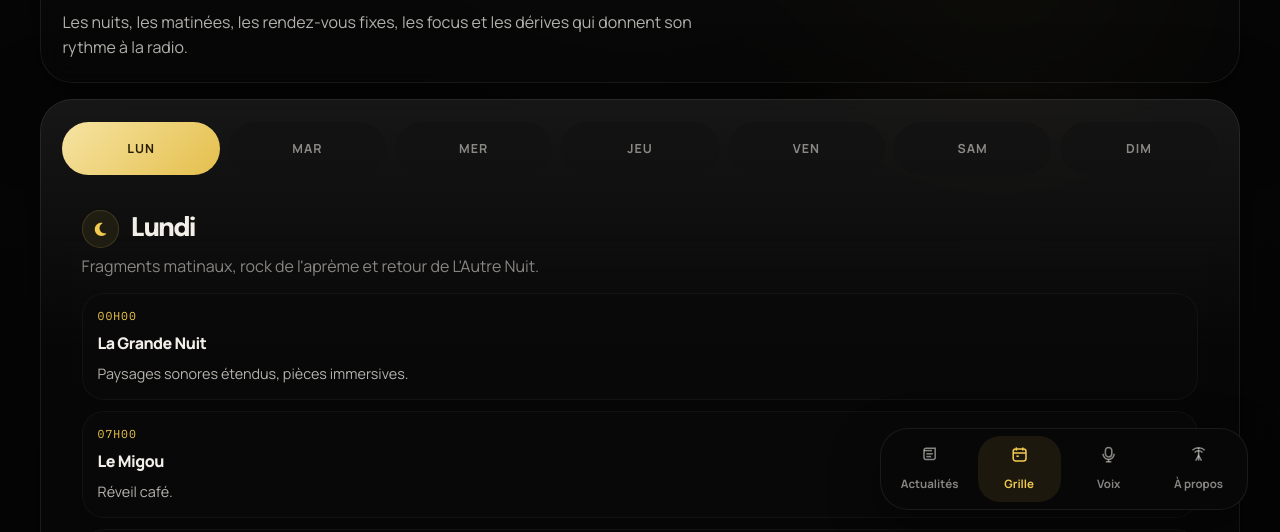
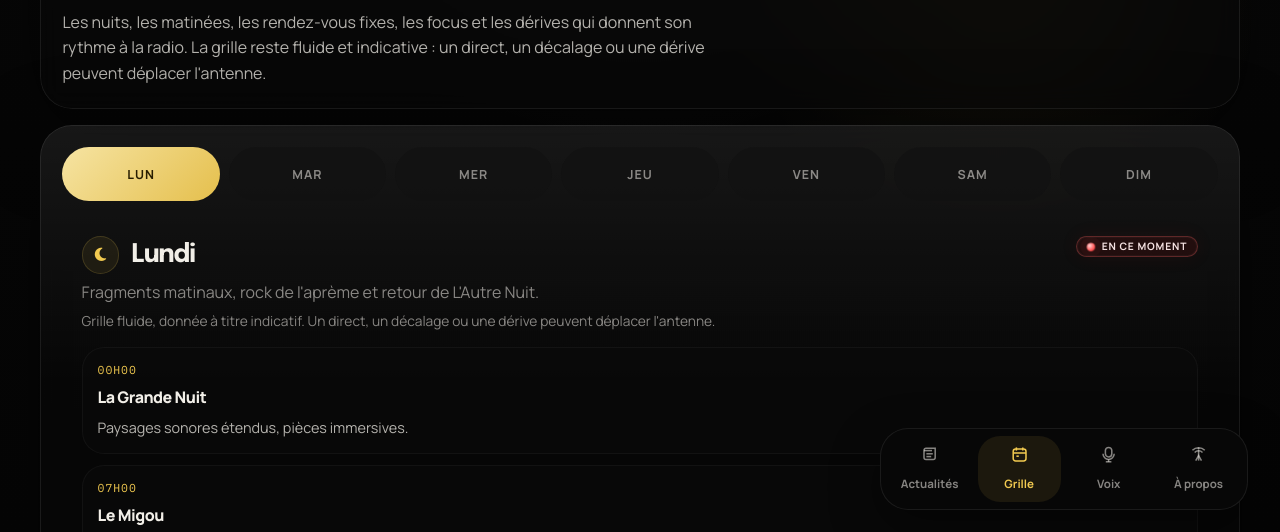
Before and after one commit to Dr-John-8bits/lechatnoirradio-preprod, a plain HTML site: page grille.html in a window 1280 px wide. Shown: the part 258-790 px from the top of the page. Drawn offline with Linux system fonts and the light colour scheme.

Commit message:
Add current schedule indicator

```diff
--- a/assets/css/site.css
+++ b/assets/css/site.css
@@ -907,6 +907,14 @@ input[type="range"] {
   flex-wrap: wrap;
 }
 
+.program-badges {
+  display: inline-flex;
+  align-items: center;
+  justify-content: flex-end;
+  gap: 0.4rem;
+  flex-wrap: wrap;
+}
+
 .today-focus-title-row,
 .schedule-name-row {
   display: flex;
@@ -942,6 +950,36 @@ input[type="range"] {
   text-transform: uppercase;
   white-space: nowrap;
   backdrop-filter: blur(10px);
+}
+
+.current-pill {
+  display: inline-flex;
+  align-items: center;
+  gap: 0.42rem;
+  max-width: 100%;
+  padding: 0.28rem 0.64rem;
+  color: rgba(255, 236, 236, 0.96);
+  border: 1px solid rgba(255, 107, 107, 0.28);
+  border-radius: 999px;
+  background: rgba(120, 16, 16, 0.18);
+  font-size: 0.64rem;
+  font-weight: 700;
+  line-height: 1;
+  letter-spacing: 0.08em;
+  text-transform: uppercase;
+  white-space: nowrap;
+  box-shadow:
+    inset 0 0 0 1px rgba(255, 255, 255, 0.03),
+    0 0 1.2rem rgba(177, 36, 36, 0.08);
+}
+
+.current-pill-dot {
+  width: 0.5rem;
+  height: 0.5rem;
+  border-radius: 999px;
+  background: radial-gradient(circle at 35% 35%, #ffd4d4, #ff5959 58%, #8c1313 100%);
+  box-shadow: 0 0 0 0 rgba(255, 89, 89, 0.32);
+  animation: livePulse 1.9s ease-in-out infinite;
 }
 
 .program-badge > * {
@@ -1143,6 +1181,16 @@ input[type="range"] {
   background: var(--slot-badge-bg);
 }
 
+.today-focus.is-current-slot,
+.schedule-item.is-current-slot {
+  background:
+    linear-gradient(90deg, rgba(242, 202, 80, 0.08), transparent 54%),
+    rgba(12, 12, 12, 0.74);
+  box-shadow:
+    inset 2px 0 0 rgba(242, 202, 80, 0.72),
+    inset 0 0 0 1px rgba(255, 255, 255, 0.04);
+}
+
 .panel-link {
   display: inline-flex;
   align-items: center;
@@ -1381,6 +1429,20 @@ input[type="range"] {
 .schedule-day-head p {
   margin: 0;
   color: var(--text-soft);
+}
+
+.schedule-day-side {
+  display: flex;
+  align-items: flex-start;
+  justify-content: flex-end;
+}
+
+.schedule-day-note {
+  max-width: 42rem;
+  margin-top: 0.15rem;
+  color: var(--text-soft);
+  font-size: 0.86rem;
+  line-height: 1.55;
 }
 
 .schedule-item {
@@ -2509,6 +2571,18 @@ input[type="range"] {
   }
 }
 
+@keyframes livePulse {
+  0%,
+  100% {
+    box-shadow: 0 0 0 0 rgba(255, 89, 89, 0.3);
+    transform: scale(0.96);
+  }
+  50% {
+    box-shadow: 0 0 0 0.42rem rgba(255, 89, 89, 0);
+    transform: scale(1.08);
+  }
+}
+
 @keyframes cardEntrance {
   from {
     opacity: 0;
--- a/assets/js/page-common.js
+++ b/assets/js/page-common.js
@@ -1,5 +1,6 @@
 (function () {
   var CONTACT_EMAIL = "radio@lechatnoirradio.fr";
+  var DISPLAY_TIME_ZONE = "Europe/Paris";
 
   var ICONS = {
     news:
@@ -87,7 +88,7 @@
   function getCurrentDayId() {
     try {
       var weekday = new Intl.DateTimeFormat("en-US", {
-        timeZone: "Europe/Paris",
+        timeZone: DISPLAY_TIME_ZONE,
         weekday: "short",
       })
         .format(new Date())
@@ -109,6 +110,64 @@
     }
   }
 
+  function parseScheduleTimeLabel(rawValue) {
+    var raw = asString(rawValue).toLowerCase();
+    if (!raw) return null;
+    var match = raw.match(/^(\d{1,2})\s*[h:]\s*(\d{2})$/);
+    if (!match) return null;
+    var hour = Number(match[1]);
+    var minute = Number(match[2]);
+    if (!Number.isFinite(hour) || !Number.isFinite(minute)) return null;
+    return hour * 60 + minute;
+  }
+
+  function getCurrentLocalMinutes() {
+    try {
+      var parts = new Intl.DateTimeFormat("en-GB", {
+        timeZone: DISPLAY_TIME_ZONE,
+        hour: "2-digit",
+        minute: "2-digit",
+        hour12: false,
+      }).formatToParts(new Date());
+      var map = {};
+      parts.forEach(function (part) {
+        if (part.type !== "literal") map[part.type] = part.value;
+      });
+      return Number(map.hour || 0) * 60 + Number(map.minute || 0);
+    } catch (error) {
+      var now = new Date();
+      return now.getHours() * 60 + now.getMinutes();
+    }
+  }
+
+  function findCurrentScheduleSlot(day) {
+    if (!day || !Array.isArray(day.slots) || !day.slots.length) return null;
+    var currentMinutes = getCurrentLocalMinutes();
+    var lastExplicitMinutes = null;
+    var candidate = null;
+
+    day.slots.forEach(function (slot, index) {
+      var explicitMinutes = parseScheduleTimeLabel(slot && slot.time);
+      if (explicitMinutes != null) {
+        lastExplicitMinutes = explicitMinutes;
+      }
+      if (lastExplicitMinutes == null || lastExplicitMinutes > currentMinutes) return;
+      if (
+        !candidate ||
+        lastExplicitMinutes > candidate.startMinutes ||
+        (lastExplicitMinutes === candidate.startMinutes && index > candidate.index)
+      ) {
+        candidate = {
+          slot: slot,
+          index: index,
+          startMinutes: lastExplicitMinutes,
+        };
+      }
+    });
+
+    return candidate ? candidate.slot : null;
+  }
+
   function initPageChrome(scope) {
     fillIconSlots(scope || document);
     markActiveNav();
@@ -124,6 +183,9 @@
     buildMailtoHref: buildMailtoHref,
     renderShowActionLabel: renderShowActionLabel,
     getCurrentDayId: getCurrentDayId,
+    parseScheduleTimeLabel: parseScheduleTimeLabel,
+    getCurrentLocalMinutes: getCurrentLocalMinutes,
+    findCurrentScheduleSlot: findCurrentScheduleSlot,
     initPageChrome: initPageChrome,
   };
 })();
--- a/assets/js/schedule-page.js
+++ b/assets/js/schedule-page.js
@@ -39,6 +39,16 @@
     );
   }
 
+  function buildCurrentBadge(isCurrent) {
+    if (!isCurrent) return "";
+    return (
+      '<span class="current-pill" aria-label="En ce moment">' +
+      '<span class="current-pill-dot" aria-hidden="true"></span>' +
+      "<span>En ce moment</span>" +
+      "</span>"
+    );
+  }
+
   function getProgramItemClasses(baseClass, slot) {
     var classes = [baseClass];
     if (slot && slot.meta) classes.push("is-meta");
@@ -64,6 +74,10 @@
       .join("");
 
     var dayData = getDayById(state.selectedDayId);
+    var isToday = dayData.id === common.getCurrentDayId();
+    var currentSlot = isToday && typeof common.findCurrentScheduleSlot === "function"
+      ? common.findCurrentScheduleSlot(dayData)
+      : null;
     refs.panel.innerHTML =
       '<article class="schedule-card">' +
       '<div class="schedule-day-head">' +
@@ -79,14 +93,20 @@
       "<p>" +
       common.escapeHtml(dayData.summary) +
       "</p>" +
+      '<p class="schedule-day-note">Grille fluide, donnée à titre indicatif. Un direct, un décalage ou une dérive peuvent déplacer l\'antenne.</p>' +
+      "</div>" +
+      '<div class="schedule-day-side">' +
+      buildCurrentBadge(Boolean(currentSlot)) +
       "</div>" +
       "</div>" +
       '<div class="schedule-list">' +
       dayData.slots
         .map(function (slot) {
+          var isCurrent = currentSlot === slot;
           return (
             '<article class="' +
             getProgramItemClasses("schedule-item", slot) +
+            (isCurrent ? " is-current-slot" : "") +
             '">' +
             '<div class="schedule-item-top">' +
             '<span class="schedule-time' +
@@ -94,7 +114,10 @@
             '">' +
             common.escapeHtml(slot.time) +
             "</span>" +
+            '<div class="program-badges">' +
+            buildCurrentBadge(isCurrent) +
             buildProgramBadge(slot) +
+            "</div>" +
             "</div>" +
             '<div class="schedule-name-row">' +
             common.faIcon(slot.icon, "program-icon") +
--- a/grille.html
+++ b/grille.html
@@ -63,7 +63,7 @@
         <header class="page-header surface-panel">
           <p class="eyebrow">Grille des programmes</p>
           <h1 class="page-title">La semaine en clair</h1>
-          <p class="page-subtitle">Les nuits, les matinées, les rendez-vous fixes, les focus et les dérives qui donnent son rythme à la radio.</p>
+          <p class="page-subtitle">Les nuits, les matinées, les rendez-vous fixes, les focus et les dérives qui donnent son rythme à la radio. La grille reste fluide et indicative : un direct, un décalage ou une dérive peuvent déplacer l'antenne.</p>
         </header>
 
         <section class="surface-panel page">
```
Also changed, not shown: assets/js/site.js (+29 -0 lines), index.html (+1 -0 lines).
